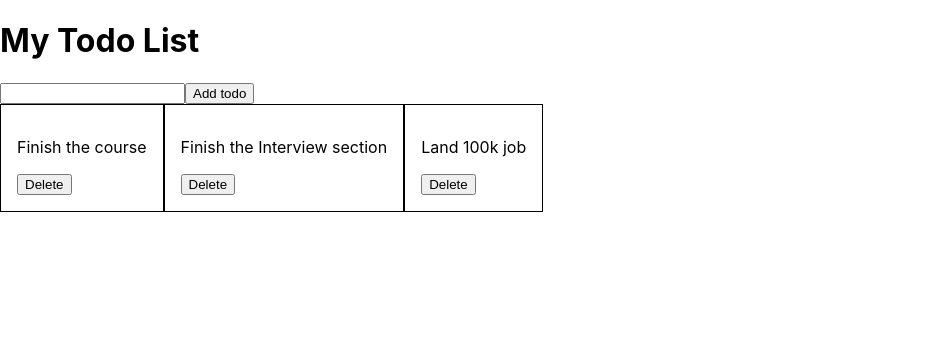
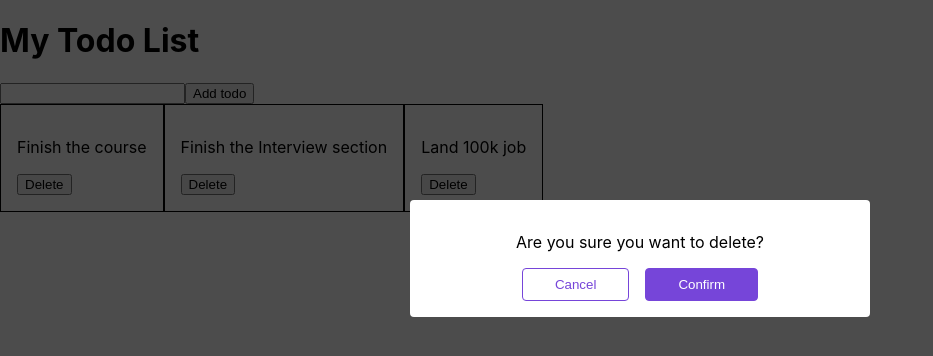
Before and after one commit to SethDimmer123/react-cc, a React (Create React App) app: page / in a window 1280 px wide. Shown: the top 356 px of the page, without its empty margins (0-933 px from the left). Built offline with nearby package versions, Linux system fonts and the light colour scheme.

Commit message:
initial commit

```diff
--- a/src/App.jsx
+++ b/src/App.jsx
@@ -19,8 +19,7 @@ function App() {
       <Todo title ="Finish the Interview section"/>
       <Todo title ="Land 100k job"/>
       </div>
-      {/* <Modal title ="Are you sure you want to delete?" /> */}
-      {/* <Modal title ="Are you sure you want to add?" /> */}
+      <Modal title ="Are you sure you want to delete?" />
 
     </>
   );
--- a/src/components/Modal.jsx
+++ b/src/components/Modal.jsx
@@ -7,8 +7,12 @@ function Modal({title}) {
     <div className="modal">
       <p>{title}</p>
       <div className="modal__buttons">
-        <button className="btn btn__cancel">Cancel</button>
-        <button className="btn">Confirm</button>
+        <button onClick={() => {
+          console.log('Cancel')
+        }} className="btn btn__cancel">Cancel</button>
+        <button onClick={() => {
+          console.log('Confirm')
+        }} className="btn">Confirm</button>
       </div>
     </div>
     <div className="backdrop" />
```
